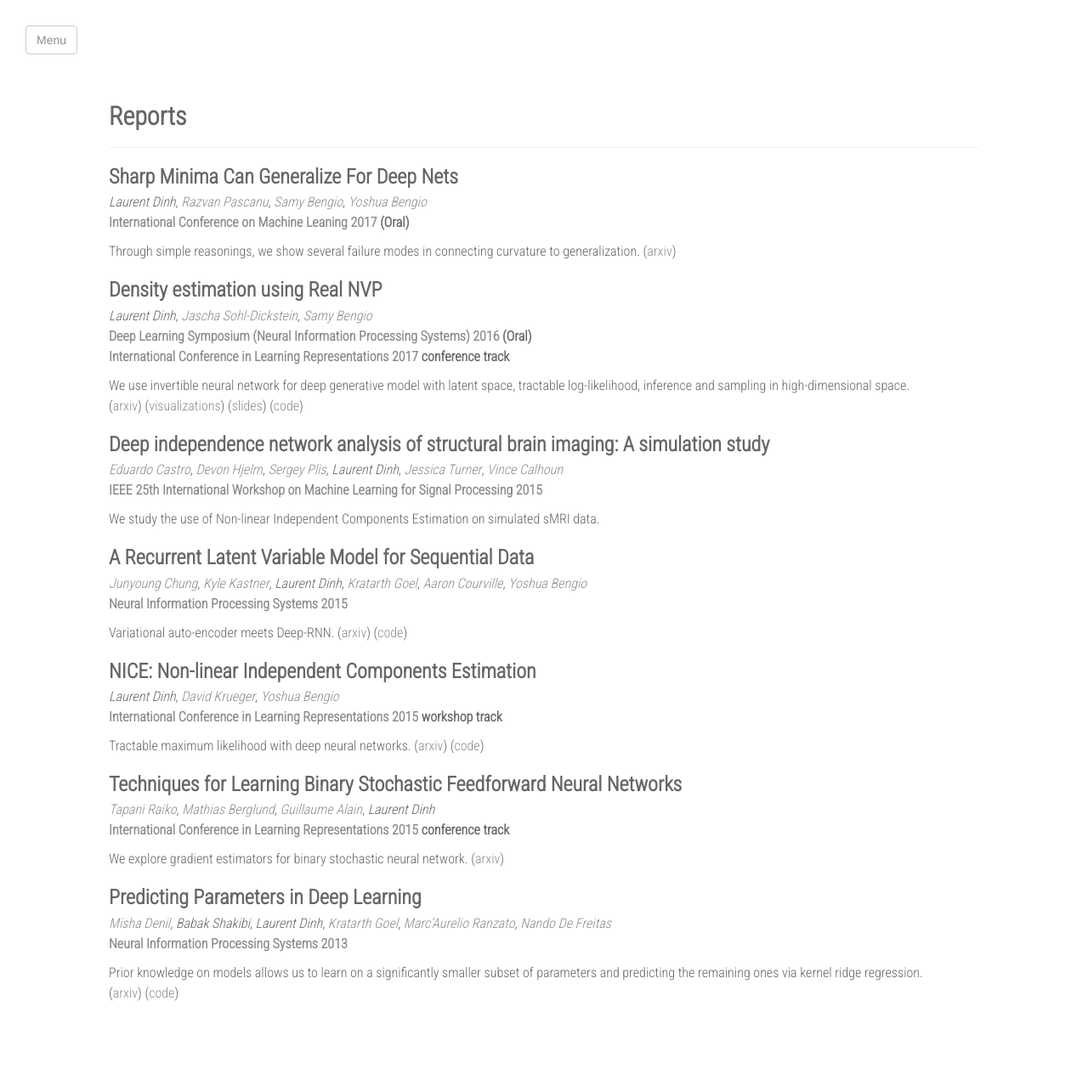
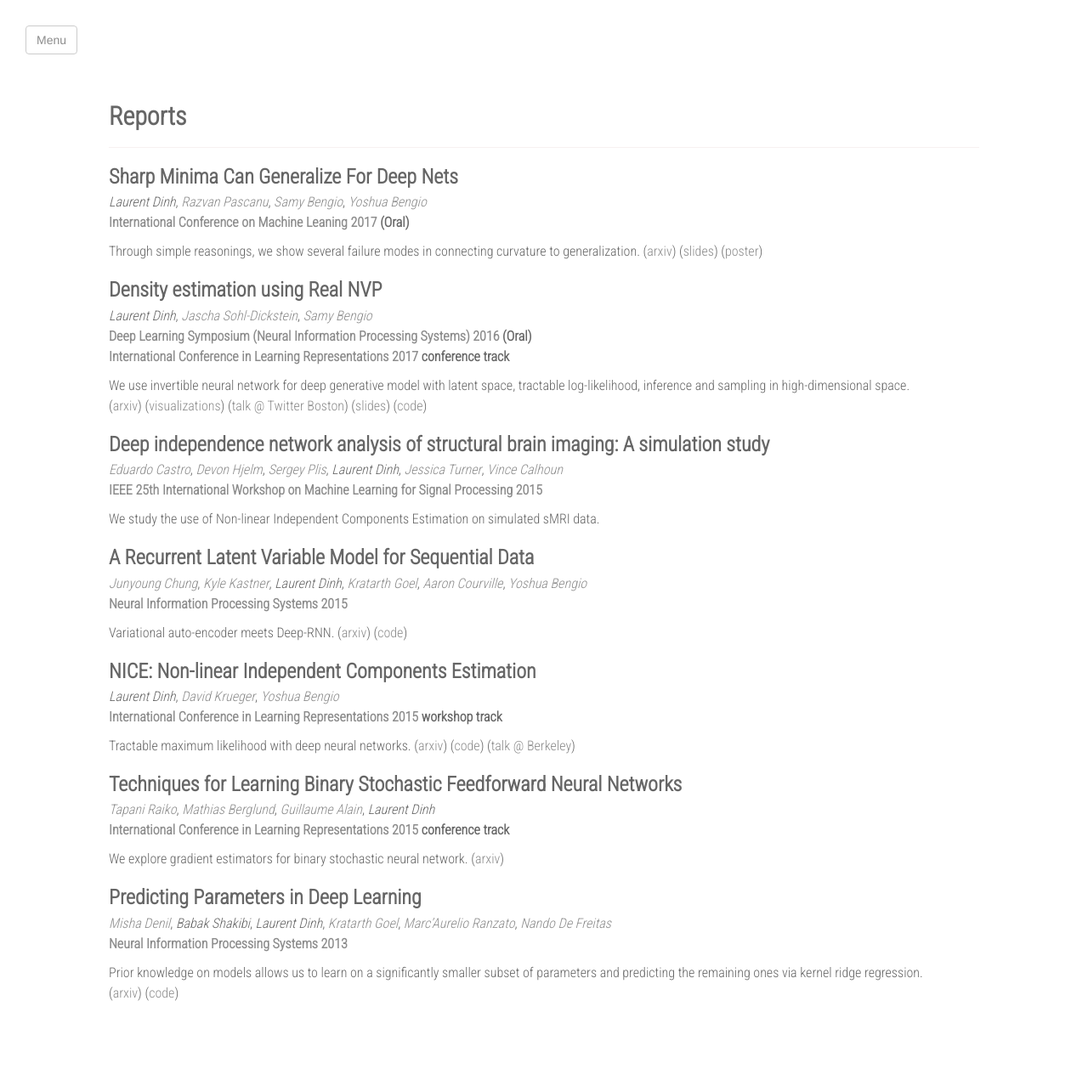
Before and after one commit to laurent-dinh/laurent-dinh.github.io, a Jekyll site: the page built from publications.md, in a window 1280 px wide. Shown: the whole page at 85% size. Built offline with Jekyll 4.4.1, drawn with Linux system fonts in a browser that asks for light colours; nearby versions of some CDN libraries; some web fonts are replaced.

Commit message:
Talks and slides

```diff
--- a/publications.md
+++ b/publications.md
@@ -9,7 +9,8 @@ permalink: /reports/
 *Laurent&nbsp;Dinh*, [*Razvan&nbsp;Pascanu*](https://sites.google.com/view/razp), [*Samy&nbsp;Bengio*](http://bengio.abracadoudou.com/), [*Yoshua&nbsp;Bengio*](http://www.iro.umontreal.ca/~bengioy/)
 [**International Conference on Machine Leaning 2017**](https://2017.icml.cc/) **(Oral)**
 
-Through simple reasonings, we show several failure modes in connecting curvature to generalization. ([arxiv](https://arxiv.org/abs/1703.04933))
+Through simple reasonings, we show several failure modes in connecting curvature to generalization. ([arxiv](https://arxiv.org/abs/1703.04933)) ([slides](http://goo.gl/Be2jmo)) ([poster](https://goo.gl/goSpCX))
+
 
 ### Density estimation using Real NVP
 *Laurent&nbsp;Dinh*, [*Jascha&nbsp;Sohl-Dickstein*](http://www.sohldickstein.com/), [*Samy&nbsp;Bengio*](http://bengio.abracadoudou.com/)
@@ -17,7 +18,7 @@ Through simple reasonings, we show several failure modes in connecting curvature
 [**International Conference in Learning Representations 2017**](http://www.iclr.cc/doku.php?id=iclr2017:main) **conference track**
 
 We use invertible neural network for deep generative model with latent space, tractable log-likelihood, inference and sampling in high-dimensional space.
-([arxiv](http://arxiv.org/abs/1605.08803)) ([visualizations]({{ site.baseurl }}{% post_url 2016-07-12-real-nvp-visualization %})) ([slides](https://docs.google.com/presentation/d/152NyIZYDRlYuml5DbBONchJYA7AAwlti5gTWW1eXlLM/edit?usp=sharing)) ([code](https://github.com/tensorflow/models/tree/master/real_nvp))
+([arxiv](http://arxiv.org/abs/1605.08803)) ([visualizations]({{ site.baseurl }}{% post_url 2016-07-12-real-nvp-visualization %})) ([talk @ Twitter Boston](https://www.periscope.tv/w/1ypKdAVmbEpGW)) ([slides](https://docs.google.com/presentation/d/152NyIZYDRlYuml5DbBONchJYA7AAwlti5gTWW1eXlLM/edit?usp=sharing)) ([code](https://github.com/tensorflow/models/tree/master/real_nvp))
 
 ### Deep independence network analysis of structural brain imaging: A simulation study
 [*Eduardo Castro*](http://mialab.mrn.org/lab-members/eduardo-castro.html), [*Devon Hjelm*](http://mialab.mrn.org/lab-members/devon.html), [*Sergey Plis*](http://www.mrn.org/people/sergey-plis/principal-investigators), *Laurent Dinh*, [*Jessica Turner*](http://www.mrn.org/people/jessica-turner/principal-investigators), [*Vince Calhoun*](http://www.mrn.org/people/http-www.mrn.org-people-vince-calhoun-principal-investigators/principal-investigators)
@@ -35,7 +36,7 @@ Variational auto-encoder meets Deep-RNN. ([arxiv](http://arxiv.org/abs/1506.0221
 *Laurent&nbsp;Dinh*, [*David&nbsp;Krueger*](http://www-etud.iro.umontreal.ca/~kruegerd/), [*Yoshua&nbsp;Bengio*](http://www.iro.umontreal.ca/~bengioy/)
 [**International Conference in Learning Representations 2015**](http://www.iclr.cc/doku.php?id=iclr2015:main) **workshop track**
 
-Tractable maximum likelihood with deep neural networks. ([arxiv](http://arxiv.org/abs/1410.8516)) ([code](https://github.com/laurent-dinh/nice))
+Tractable maximum likelihood with deep neural networks. ([arxiv](http://arxiv.org/abs/1410.8516)) ([code](https://github.com/laurent-dinh/nice)) ([talk @ Berkeley](https://archive.org/details/Redwood_Center_2015_10_14_Laurent_Dinh))
 
 ### Techniques for Learning Binary Stochastic Feedforward Neural Networks
 [*Tapani&nbsp;Raiko*](http://users.ics.aalto.fi/praiko/), [*Mathias&nbsp;Berglund*](https://people.aalto.fi/index.html#mathias_berglund), [*Guillaume&nbsp;Alain*](http://www.cs.ubc.ca/~gyomalin/), *Laurent&nbsp;Dinh*
```
